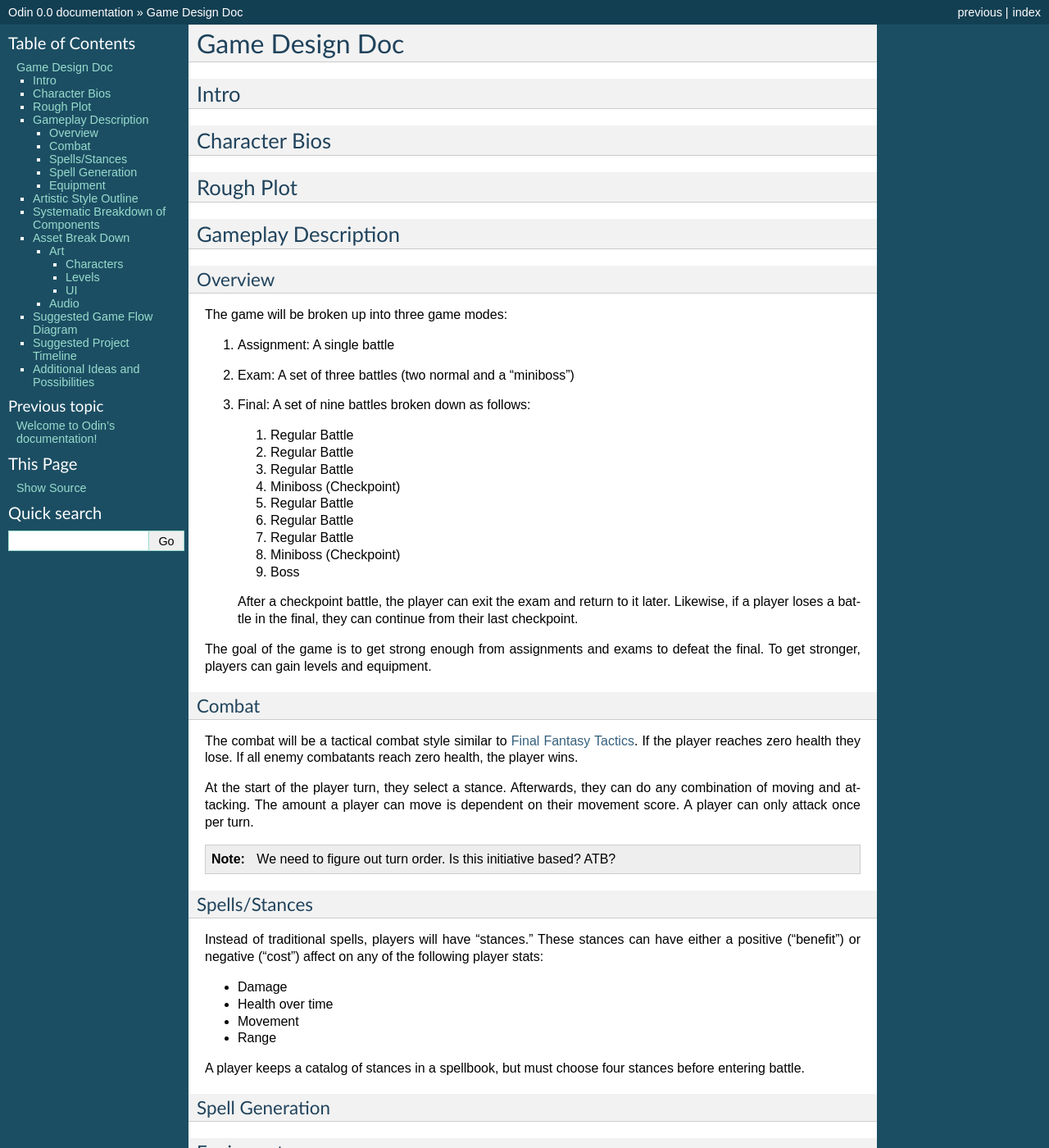
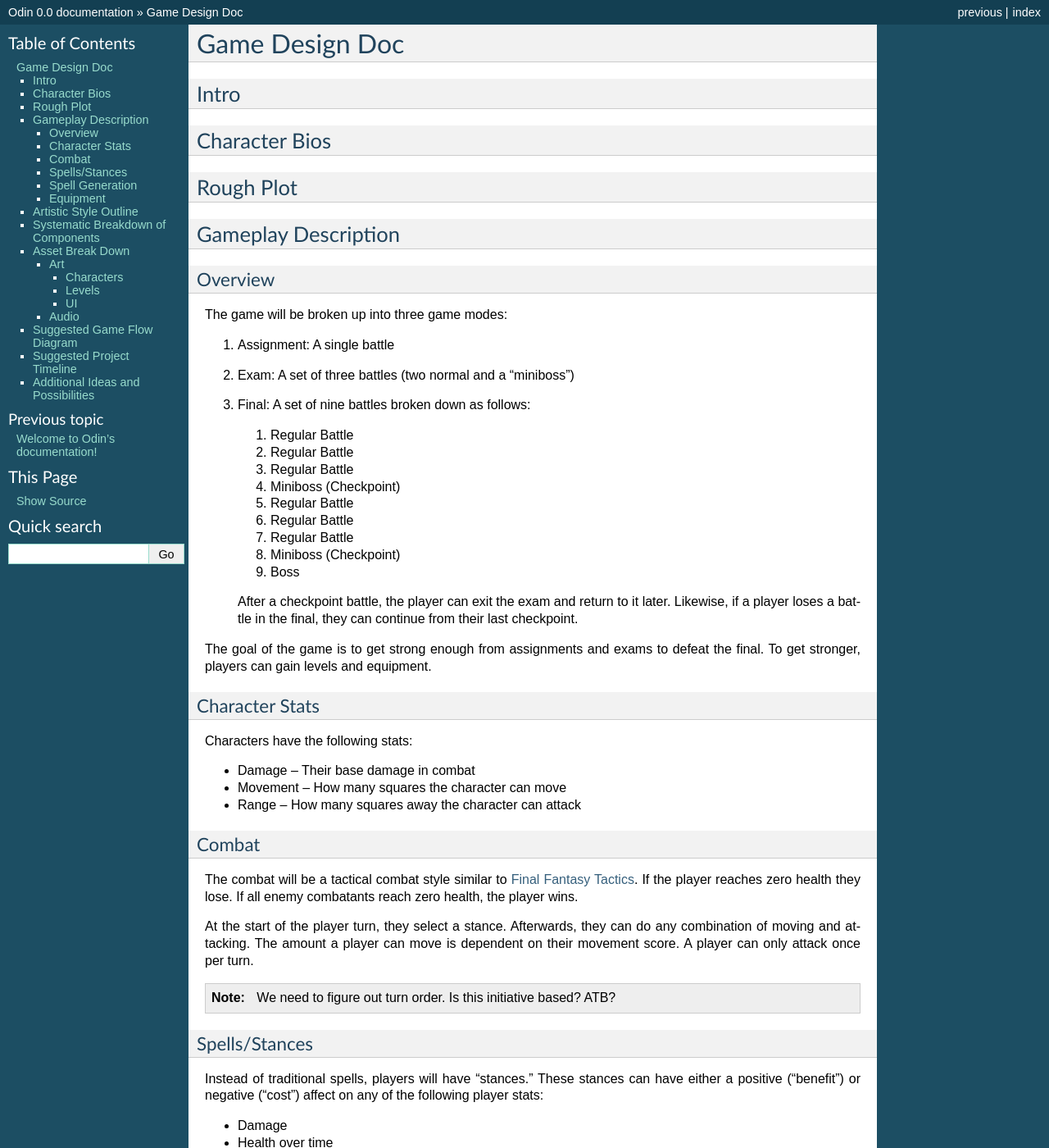
Before and after one commit to Moguri/odin, a Sphinx documentation site: the page built from docs/gdd.rst, in a window 1280 px wide and 1400 px high. Shown: the whole window at 82% size. Built offline with Sphinx 7.4.7, drawn with Linux system fonts in a browser that asks for light colours.

Commit message:
Docs: Starting to list character stats and what they do.

```diff
--- a/docs/gdd.rst
+++ b/docs/gdd.rst
@@ -38,6 +38,15 @@ The game will be broken up into three game modes:
 
 The goal of the game is to get strong enough from assignments and exams to defeat the final.
 To get stronger, players can gain levels and equipment.
+
+Character Stats
+---------------
+
+Characters have the following stats:
+
+* Damage -- Their base damage in combat
+* Movement -- How many squares the character can move
+* Range -- How many squares away the character can attack
 
 Combat
 ------
```
